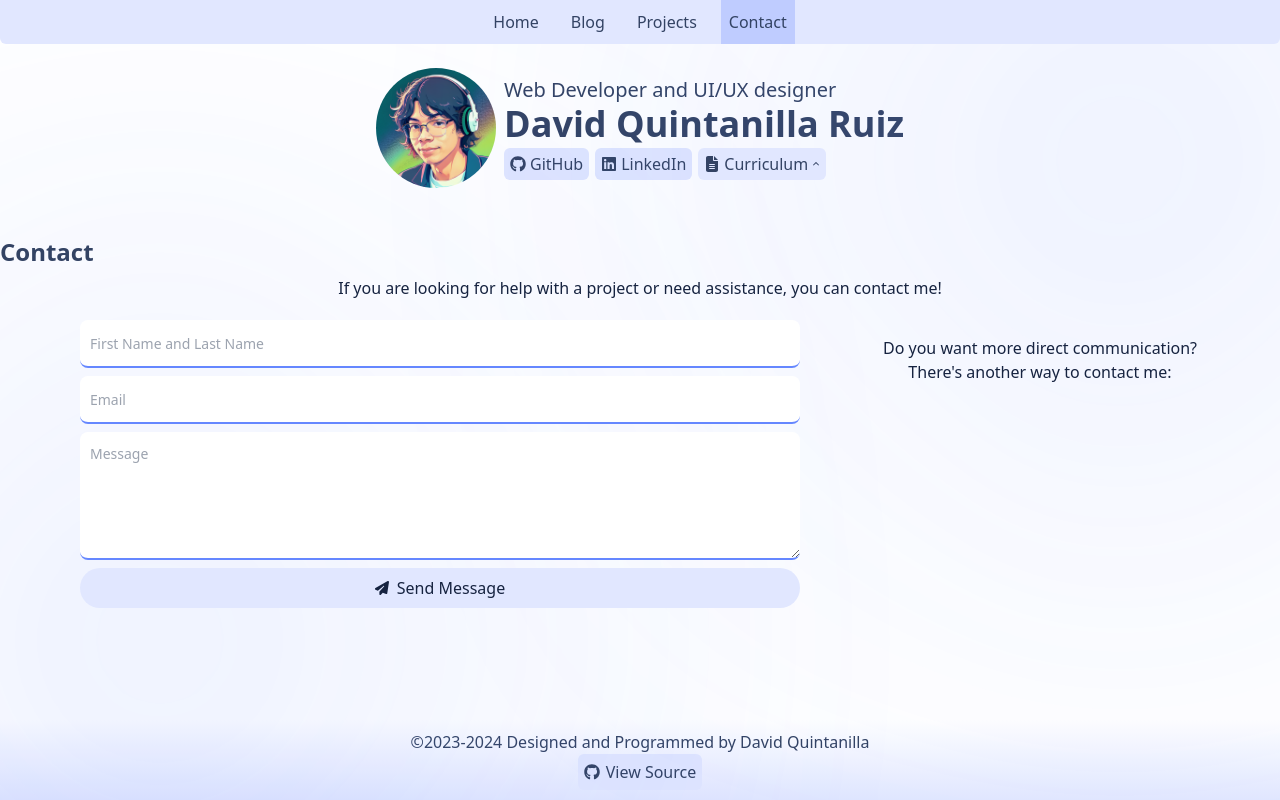
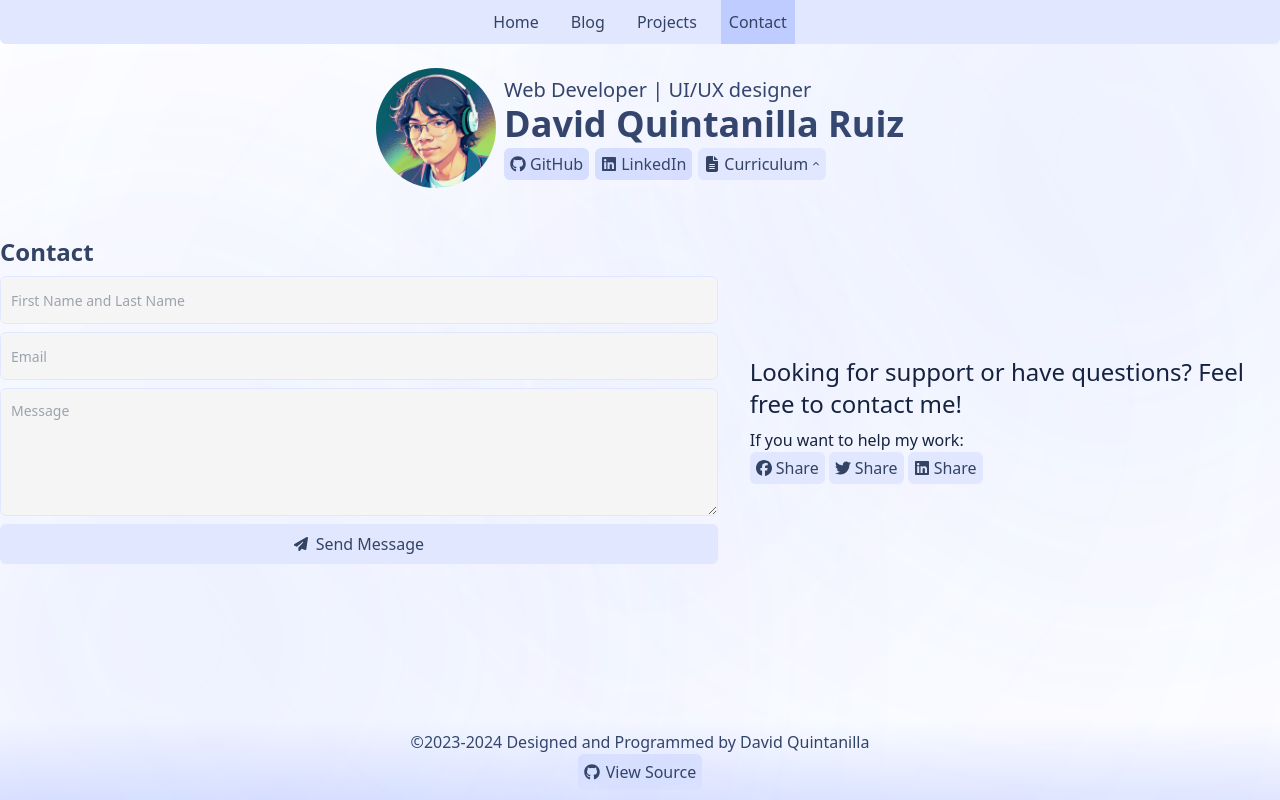
Before and after one commit to davidquintr/portfolio, a Next.js app: page /contact in a window 1280 px wide. Built offline with nearby package versions, Linux system fonts and the light colour scheme; what tailwindcss-animated would draw is missing.

Commit message:
finished basics

```diff
--- a/src/app/components/externalLink.tsx
+++ b/src/app/components/externalLink.tsx
@@ -15,13 +15,13 @@ export default function ExternalLink({ link, icon, text }: IExternalLink) {
         <Link
           target="_blank"
           href={link}
-          className="bg-light-blue-100 hover:bg-light-blue-200 dark:bg-dark-blue-200 flex justify-center items-center py-1 px-2 rounded-md dark:hover:bg-dark-blue-500 active:scale-95 transition-all gap-1"
+          className="bg-light-blue-100 hover:bg-light-blue-200 dark:bg-dark-blue-200 flex justify-center items-center py-1 px-2 rounded-md  dark:hover:bg-dark-blue-700 text-light-blue-500 dark:text-dark-blue-100 dark:bg-dark-blue-600 active:scale-95 transition-all gap-1"
         >
           <FontAwesomeIcon
             icon={icon}
-            className="size-[12px] text-light-blue-500 dark:text-dark-blue-100"
+            className="size-3"
           />
-          <span className="text-xs text-light-blue-500 dark:text-dark-blue-100">
+          <span className="text-xs">
             {text}
           </span>
         </Link>
--- a/src/app/components/form.tsx
+++ b/src/app/components/form.tsx
@@ -22,12 +22,12 @@ export default function Form() {
         "aqJFVCZrRMTDkeRGM"
       )
       .then(
-        (result) => {
+        () => {
           setIsEmailSent(true);
           setDisableButton(true);
           setInprogress(false);
         },
-        (error) => {
+        () => {
           setIsEmailSent(false);
           setDisableButton(true);
           setInprogress(false);
@@ -37,12 +37,9 @@ export default function Form() {
 
   return (
     <>
-      <p className="md:col-span-6 text-center mb-5 text-light-black dark:text-dark-gray">
-        {en.contact.cta}
-      </p>
       {isEmailSent != null && (
         <div
-          className={`md:col-span-6 md:mx-[5%] animate-jump mb-4 py-4 rounded-lg text-center text-black dark:text-white ${
+          className={`md:col-span-7 animate-jump py-4 rounded-lg text-center text-black dark:text-white ${
             isEmailSent
               ? "bg-light-green dark:bg-dark-green"
               : "bg-light-red dark:bg-dark-red"
@@ -54,7 +51,7 @@ export default function Form() {
       <form
         ref={form}
         onSubmit={sendEmail}
-        className="md:col-span-4 md:px-[5%]"
+        className="md:col-span-4"
       >
         <div className="flex flex-col mb-2">
           <label className="hidden">{en.contact.form.names}</label>
@@ -62,24 +59,24 @@ export default function Form() {
             type="text"
             name="user_name"
             required
-            className="h-12 placeholder:text-sm bg-light-gray rounded-lg border-b-2 border-light-blue-400 px-2.5 outline-light-blue-300 dark:bg-dark-bg dark:border-dark-blue-500 dark:focus:outline-dark-blue-200 dark:focus:bg-dark-items"
+            className="h-12 placeholder:text-sm border dark:bg-dark-schema-input border-light-blue-100 bg-light-gray-100 rounded-md px-2.5 outline-light-blue-300 dark:bg-dark-bg dark:border-dark-blue-500 dark:focus:outline-dark-blue-200 dark:focus:bg-dark-items"
             placeholder={en.contact.form.names}
           />
         </div>
         <div className="flex flex-col mb-2">
           <label className="hidden">{en.contact.form.email}</label>
           <input
-            className="h-12 placeholder:text-sm bg-light-gray rounded-lg border-b-2 border-light-blue-400 px-2.5 outline-light-blue-300 dark:bg-dark-bg dark:border-dark-blue-500 dark:focus:outline-dark-blue-200 dark:focus:bg-dark-items"
+            className="h-12 placeholder:text-sm border dark:bg-dark-schema-input border-light-blue-100 bg-light-gray-100 rounded-md px-2.5 outline-light-blue-300 dark:bg-dark-bg dark:border-dark-blue-500 dark:focus:outline-dark-blue-200 dark:focus:bg-dark-items"
             type="email"
             name="user_email"
             required
             placeholder={en.contact.form.email}
           />
         </div>
-        <div className="flex flex-col">
+        <div className="flex flex-col mb-2">
           <label className="hidden">{en.contact.form.message}</label>
           <textarea
-            className="min-h-32 placeholder:text-sm bg-light-gray rounded-lg border-b-2 border-light-blue-400 px-2.5 py-3 outline-light-blue-300 dark:bg-dark-bg dark:border-dark-blue-500 dark:focus:outline-dark-blue-200 dark:focus:bg-dark-items"
+            className="min-h-32 placeholder:text-sm border dark:bg-dark-schema-input border-light-blue-100 bg-light-gray-100 rounded-md px-2.5 py-3 outline-light-blue-300 dark:bg-dark-bg dark:border-dark-blue-500 dark:focus:outline-dark-blue-200 dark:focus:bg-dark-items"
             name="message"
             rows={4}
             placeholder={en.contact.form.message}
@@ -87,7 +84,7 @@ export default function Form() {
         </div>
         <button
           disabled={disableButton}
-          className="flex justify-center items-center w-full gap-2 mb-4 mt-2 py-2 rounded-full bg-light-blue-100 dark:bg-dark-blue-500 enabled:dark:hover:bg-dark-blue-200 dark:text-dark-blue-100  enabled:hover:bg-light-blue-300 enabled:active:scale-95 disabled:brightness-90 disabled:scale-95 transition-all text-light-blue-500"
+          className="flex justify-center items-center w-full gap-2 py-2 rounded-md bg-light-blue-100 dark:bg-dark-blue-600  enabled:hover:bg-light-blue-200 enabled:active:scale-95 disabled:brightness-90 disabled:scale-95 transition-all text-light-primary dark:text-dark-blue-100 dark:enabled:hover:bg-dark-blue-700"
         >
           <FontAwesomeIcon
             icon={inProgress ? faSpinner : faPaperPlane}
--- a/src/app/components/project.tsx
+++ b/src/app/components/project.tsx
@@ -13,7 +13,7 @@ export default function Project(project: IProject) {
       style={{ animationDelay: (project.index * 75).toString().concat("ms") }}
       className={`flex animate-fade-right flex-col items-center animate-ease-in-out animate-duration-500 animate-once overflow-hidden`}
     >
-      <div className="carousel w-full aspect-video rounded-lg border border-dark-blue-700">
+      <div className="carousel w-full aspect-video rounded-lg border border-light-blue-200 dark:border-dark-blue-700">
         {project.gallery.map((image, index) => (
           <Image
             className="carousel-item w-full aspect-video scroll snap-always"
--- a/src/app/components/tech_item.tsx
+++ b/src/app/components/tech_item.tsx
@@ -8,7 +8,7 @@ interface ITechItem {
 
 export default function TechItem({ icon: Icon, text, height }: ITechItem) {
     return (
-        <li className="flex gap-1 px-2 py-1 items-center rounded-[4px] dark:text-dark-gray-100 dark:bg-dark-blue-500 bg-light-gray-100 text-light-primary pointer-events-none">
+        <li className="flex gap-1 px-2 py-1 items-center rounded-[4px] dark:text-dark-gray-100 dark:bg-dark-blue-500 bg-white text-light-primary pointer-events-none">
             <Icon size={height} />
             <span className={`text-[${height}px]`}>{text}</span>
         </li>
--- a/src/app/contact/page.tsx
+++ b/src/app/contact/page.tsx
@@ -1,22 +1,43 @@
 import type { Metadata } from "next";
 import { MetadataContact } from "../sources/metadata_en";
-import { FontAwesomeIcon } from "@fortawesome/react-fontawesome";
 import BoxContent from "../components/boxContent";
 import en from "../sources/en";
+import Form from "../components/form";
 import external from "../sources/external";
 import Link from "next/link";
-import Form from "../components/form";
+import { FontAwesomeIcon } from "@fortawesome/react-fontawesome";
 
 export default function Contact() {
 
   return (
     <BoxContent title={en.contact.title} className="">
-      <div className="grid md:grid-cols-6 md:mx-10">
+      <div className="grid md:grid-cols-7 gap-8">
         <Form />
-        <div className="justify-center md:col-span-2">
-          <p className="text-balance text-center my-4 dark:text-dark-gray">
-            {en.contact.direct_comm}
+        <div className="flex flex-col justify-center md:col-span-3">
+          <p className="font-medium dark:text-white text-2xl mb-2">
+            {en.contact.cta}
           </p>
+          <div>
+            <p>{en.contact.share_my}</p>
+            <div className="flex gap-1">
+              {external.social_api.map((media, index) => (
+                <Link
+                  target="_blank"
+                  aria-label={media.name}
+                  href={`${media.url}${external.domain}`}
+                  key={index}
+                  className="flex gap-1 items-center bg-light-blue-100 px-1.5 py-1 rounded-md dark:bg-dark-blue-600 dark:hover:bg-dark-blue-700 dark:text-light-blue-100 hover:bg-light-blue-200 transition-all text-light-primary active:scale-95"
+                >
+                  <FontAwesomeIcon
+                    icon={media.icon}
+                    className="size-4"
+                    key={index}
+                  />
+                  <p>Share</p>
+                </Link>
+              ))}
+            </div>
+          </div>
         </div>
       </div>
     </BoxContent>
--- a/src/app/layout.tsx
+++ b/src/app/layout.tsx
@@ -28,6 +28,7 @@ export default function RootLayout({
           {children}
         </main>
         <span className="bg-light-blue-400 size-80 rounded-full absolute right-0 z-0 blur-[256px] animate-pulse animate-duration-[5000ms]"></span>
+        <span className="bg-light-blue-400 opacity-75 size-60 rounded-full absolute top-1/2 left-1/2 transform -translate-x-1/2 -translate-y-1/2 blur-[256px] z-0 animate-pulse animate-duration-[10500ms]"></span>
         <span className="bg-light-blue-400 size-80 rounded-full absolute left-0 bottom-0 blur-[256px] z-0 animate-pulse animate-duration-[8600ms]"></span>
         <Footer />
       </body>
--- a/src/app/sources/en.tsx
+++ b/src/app/sources/en.tsx
@@ -3,7 +3,7 @@ import tech from "./techStack";
 
 const en = {
   author: "David Quintanilla Ruiz",
-  role: "Web Developer and UI/UX designer",
+  role: "Web Developer | UI/UX designer",
   email: "davidquintr@gmail.com",
   birthday: "2004/04/19",
   nationality: "Nicaraguan",
@@ -77,9 +77,9 @@ const en = {
   },
   contact: {
     title: "Contact",
-    cta: "If you are looking for help with a project or need assistance, you can contact me!",
-    direct_comm:
-      "Do you want more direct communication? There's another way to contact me:",
+    cta: "Looking for support or have questions? Feel free to contact me!",
+    share_my:
+      "If you want to help my work:",
     form: {
       names: "First Name and Last Name",
       email: "Email",
--- a/tailwind.config.ts
+++ b/tailwind.config.ts
@@ -46,8 +46,9 @@ const config: Config = {
             200: "#BFCCFF",
             300: "#4F5E77",
             400: "#6587FF"
-          }
-
+          },
+          green: "#cbe6c0",
+          red: "#e6c0c0",
         },
         dark: {
           background: "#000418",
@@ -68,7 +69,9 @@ const config: Config = {
           },
           gray: {
             100: "#D0D0D0",
-          }
+          },
+          red: "#49262665",
+          green: "#26492e",
         }
       },
     },
```
Also changed, not shown: src/app/components/post.tsx (+0 -36 lines).
